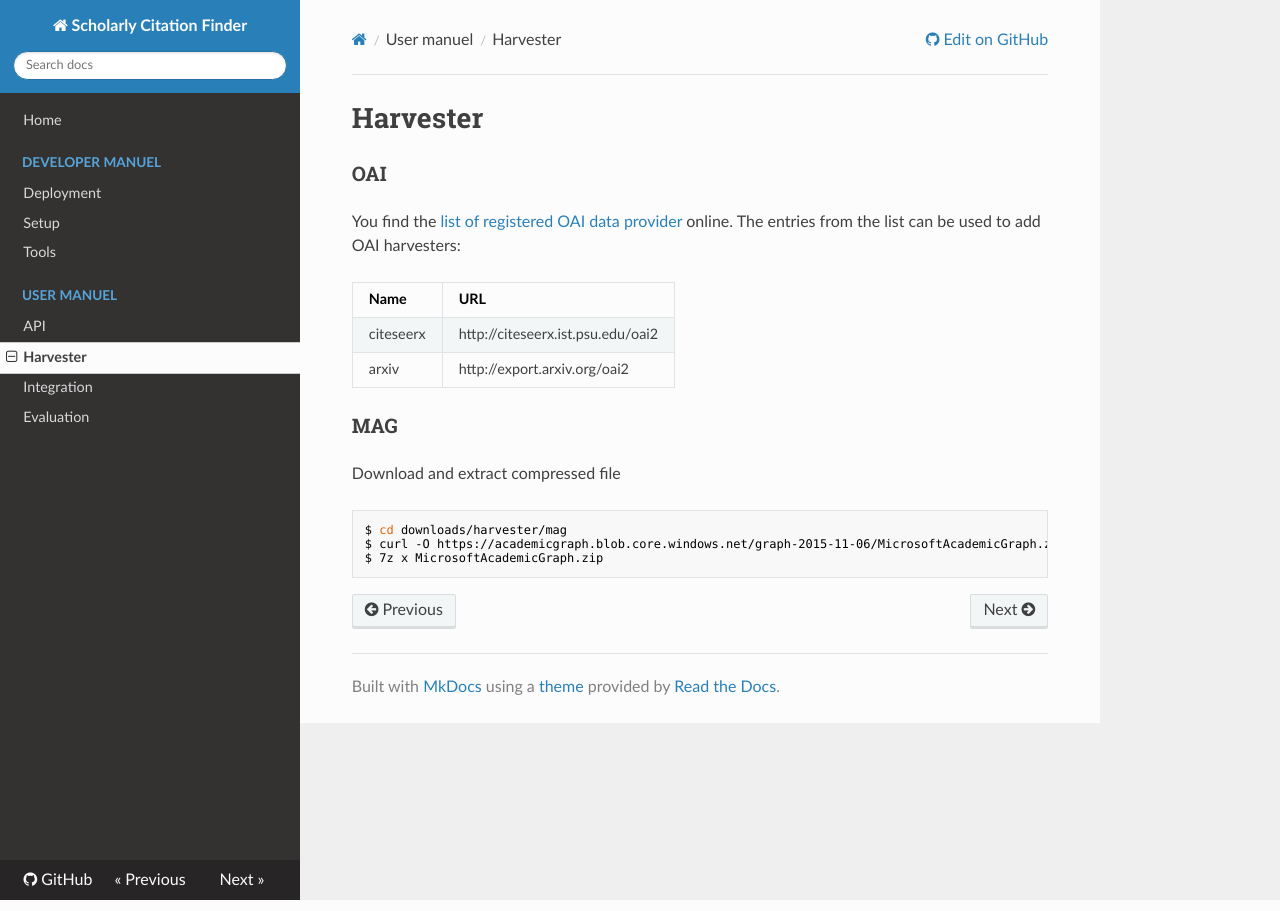
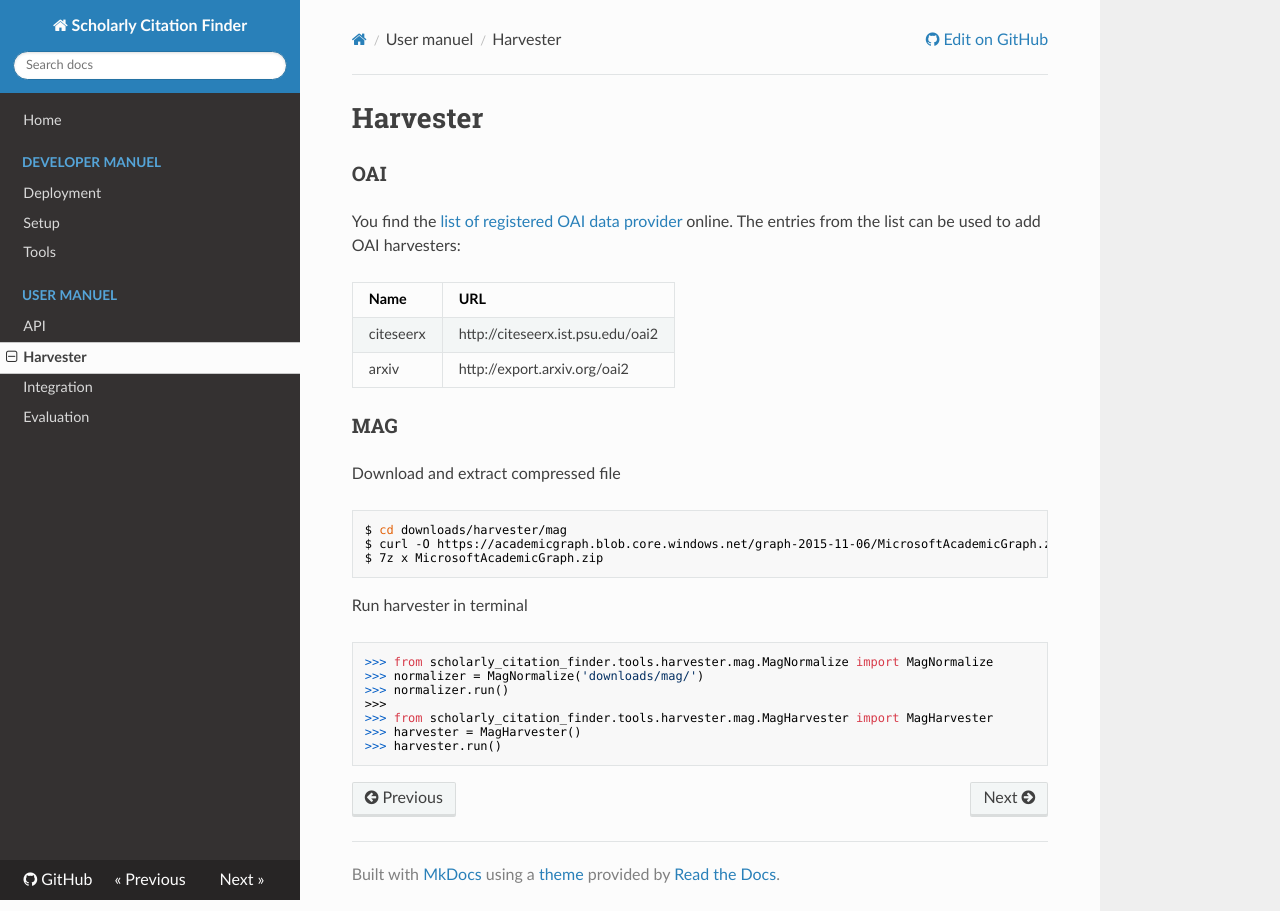
Before and after one commit to citationfinder/scholarly_citation_finder, an MkDocs documentation site: the page built from docs/harvester.md, in a window 1280 px wide. Built offline with MkDocs 1.6.1, drawn with Linux system fonts in a browser that asks for light colours; nearby versions of some CDN libraries; old or Windows-style settings are respelled for this version of MkDocs.

Commit message:
Update doc

````diff
--- a/docs/harvester.md
+++ b/docs/harvester.md
@@ -17,3 +17,15 @@ $ cd downloads/harvester/mag
 $ curl -O https://academicgraph.blob.core.windows.net/graph-2015-11-06/MicrosoftAcademicGraph.zip
 $ 7z x MicrosoftAcademicGraph.zip
 ```
+
+Run harvester in terminal
+
+```python
+>>> from scholarly_citation_finder.tools.harvester.mag.MagNormalize import MagNormalize
+>>> normalizer = MagNormalize('downloads/mag/')
+>>> normalizer.run()
+>>>
+>>> from scholarly_citation_finder.tools.harvester.mag.MagHarvester import MagHarvester
+>>> harvester = MagHarvester()
+>>> harvester.run()
+```
````
Also changed, not shown: docs/setup.md (+5 -0 lines).
